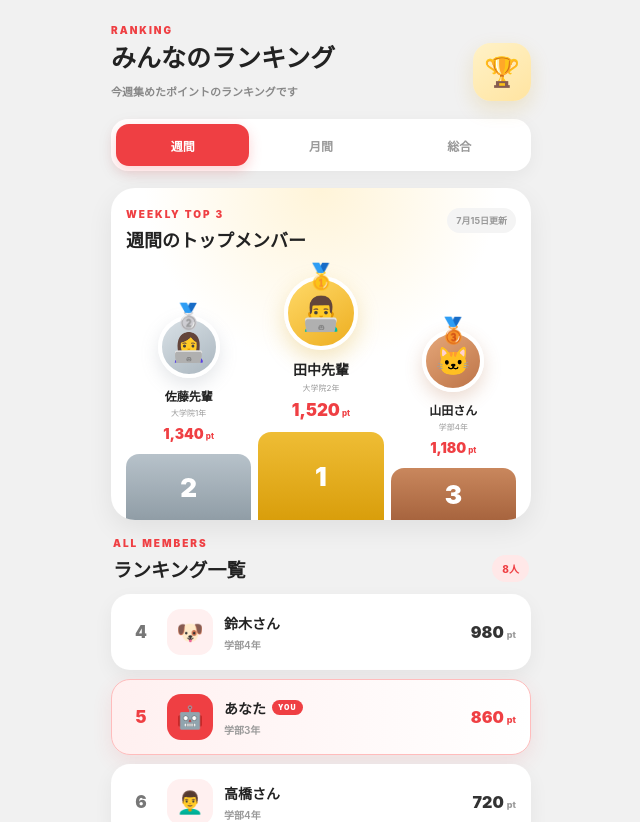
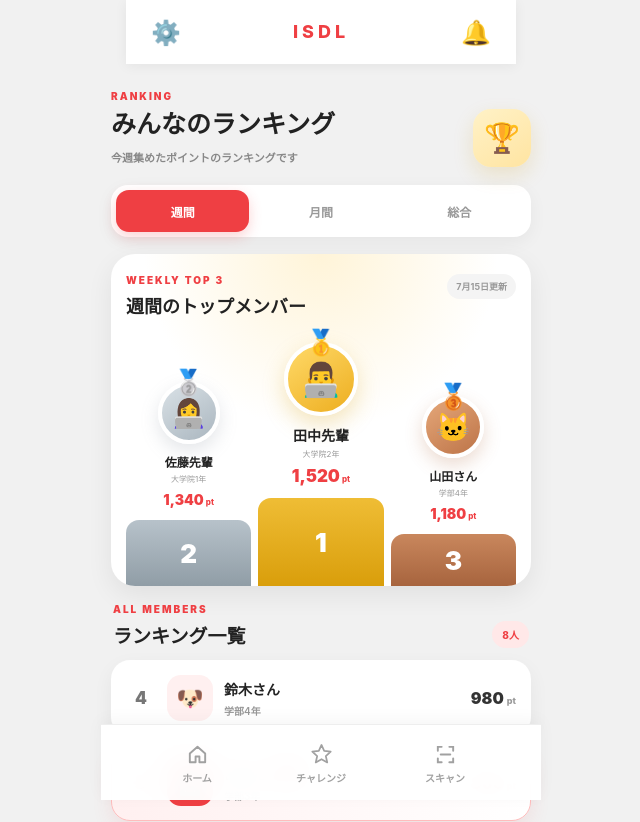
Before and after one commit to ISDL-hackathon/2026-teamC, a Next.js app: page /ranking in a window 1280 px wide. Shown: the top 822 px of the page, without its empty margins (319-959 px from the left). Built offline with nearby package versions, Linux system fonts and the light colour scheme.

Commit message:
feat(a):ランキング画面に共通ヘッダーとボトムナビを追加

```diff
--- a/src/app/ranking/page.module.css
+++ b/src/app/ranking/page.module.css
@@ -16,7 +16,7 @@
   max-width: 456px;
   min-height: 100vh;
   margin: 0 auto;
-  padding: 24px 18px 110px;
+  padding: 90px 18px 110px;
 }
 
 .heading {
--- a/src/app/ranking/page.tsx
+++ b/src/app/ranking/page.tsx
@@ -1,6 +1,8 @@
 "use client";
 
 import { useState } from "react";
+import Header from "../Header/Header";
+import BottomNav from "../BottomNav/BottomNav";
 import styles from "./page.module.css";
 
 type RankingPeriod =
@@ -281,6 +283,7 @@ export default function RankingPage() {
 
   return (
     <main className={styles.page}>
+         <Header />
       <section className={styles.content}>
         <div className={styles.heading}>
           <p className={styles.label}>
@@ -582,6 +585,7 @@ export default function RankingPage() {
           )}
         </div>
       </section>
+      <BottomNav />
     </main>
   );
 }
```
